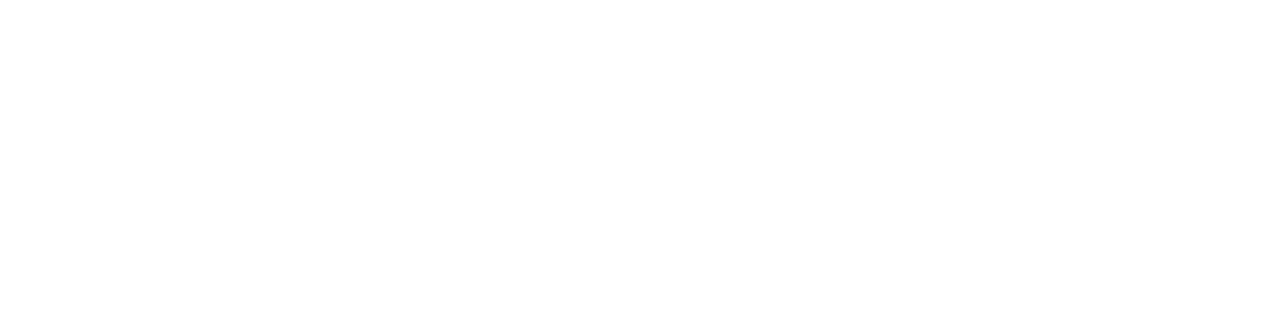
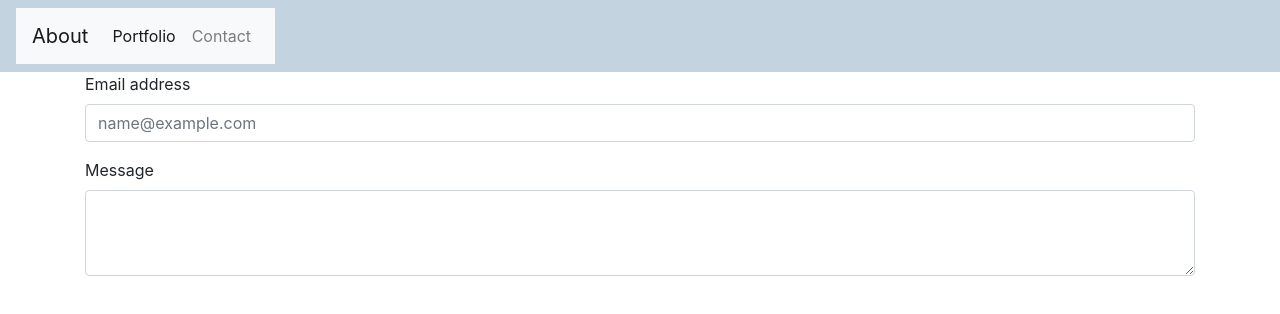
Before and after one commit to mmcginley32/portfolio, a plain HTML site: page contact.html in a window 1280 px wide. Drawn offline with nearby package versions, Linux system fonts and the light colour scheme.

Commit message:
contact page layout created

```diff
--- a/contact.html
+++ b/contact.html
@@ -7,5 +7,40 @@
 </head>
 <body>
     <link rel="stylesheet" href="https://stackpath.bootstrapcdn.com/bootstrap/4.5.0/css/bootstrap.min.css" integrity="sha384-9aIt2nRpC12Uk9gS9baDl411NQApFmC26EwAOH8WgZl5MYYxFfc+NcPb1dKGj7Sk" crossorigin="anonymous">
+    <nav class="navbar navbar-light" style="background-color: #c3d4e0;">
+        <nav class="navbar navbar-expand-lg navbar-light bg-light">
+            <a class="navbar-brand" href="#">About</a>
+            <button class="navbar-toggler" type="button" data-toggle="collapse" data-target="#navbarText" aria-controls="navbarText" aria-expanded="false" aria-label="Toggle navigation">
+              <span class="navbar-toggler-icon"></span>
+            </button>
+            <div class="collapse navbar-collapse" id="navbarText">
+                <ul class="navbar-nav mr-auto">
+                    <li class="nav-item active">
+                        <a class="nav-link" href="#">Portfolio<span class="sr-only">(current)</span></a>
+                    </li>
+                    <li class="nav-item">
+                         <a class="nav-link" href="#">Contact</a>
+                    </li>
+                </ul>
+            </div>
+        </nav>
+    </nav>
+    <div class= "container">
+        <form>
+            <div class="form-group">
+              <label for="exampleFormControlInput1">Email address</label>
+              <input type="email" class="form-control" id="exampleFormControlInput1" placeholder="name@example.com">
+            </div>
+
+            <div class="form-group">
+              <label for="exampleFormControlTextarea1">Message</label>
+              <textarea class="form-control" id="exampleFormControlTextarea1" rows="3"></textarea>
+            </div>
+          </form>
+
+
+    </div>
+
+
 </body>
 </html>
```
